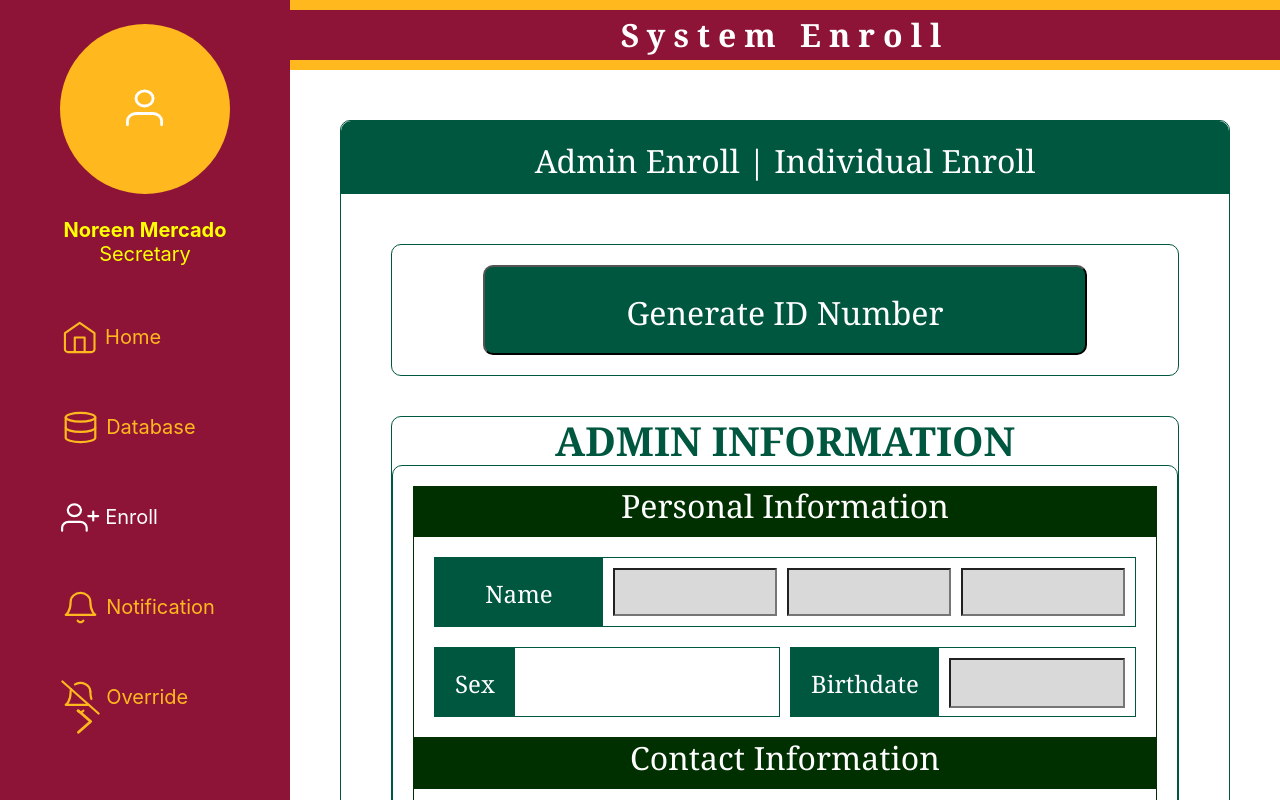
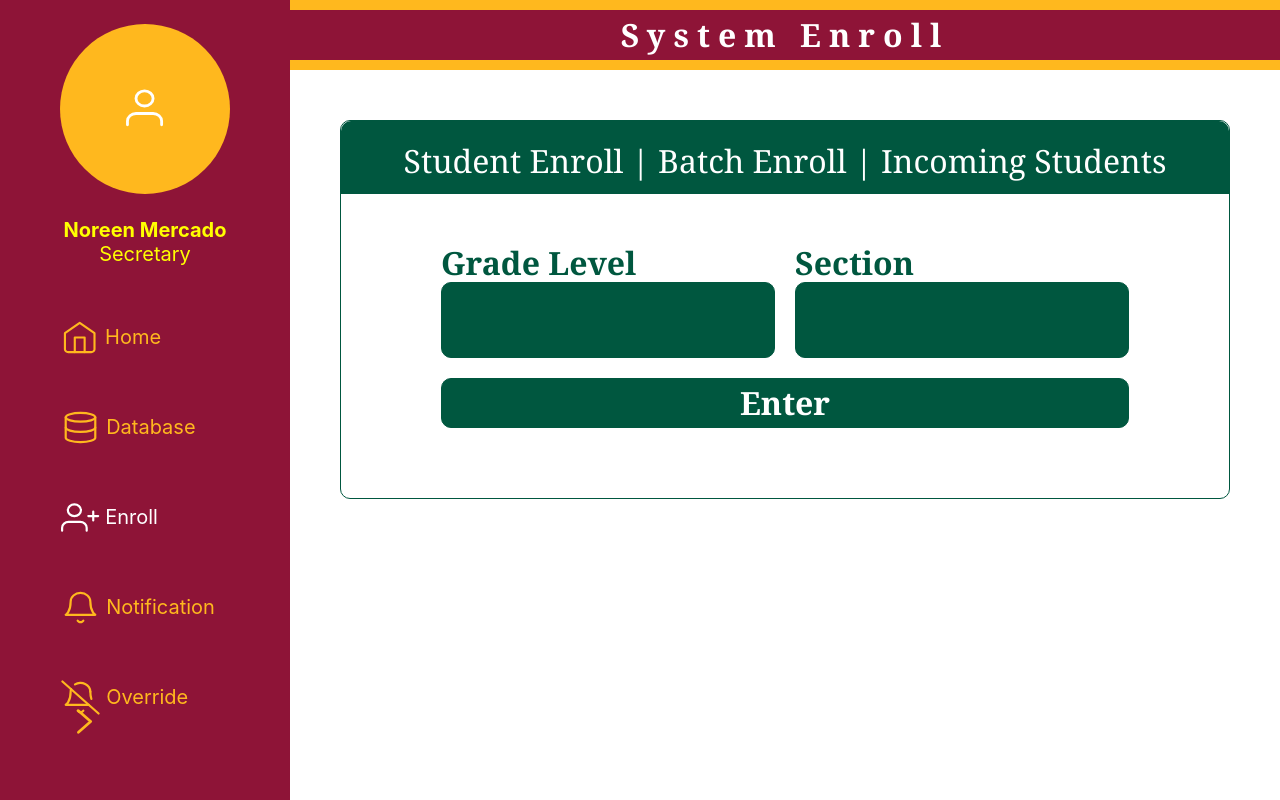
Before and after one commit to Hyper-Devs/Hyper-Devs, a React (Create React App) app in the folder client/: page /enroll in a window 1280 px wide. Shown: the top 800 px of the page. Built offline with nearby package versions, Linux system fonts and the light colour scheme; the HTML template or start-up script is replaced by a standard one; a web font is replaced by a local one.

Commit message:
completed student enroll>>batch enroll>>incoming

```diff
--- /dev/null
+++ b/client/src/Components/Enrollment/Enroll-Batch-Student-Incoming-Box.css
@@ -0,0 +1,133 @@
+*{
+    box-sizing: border-box;
+}
+.enroll-batch-student-incoming-container{
+    /* position: relative; */
+    display: block;
+    align-items: center;
+    flex-direction: row-reverse;
+    width: 100%;
+    height: 100%;
+    padding: 50px;
+}
+.enroll-batch-student-incoming-container .EBS-incoming-container1{
+    width: 100%;
+    height: fit-content;
+    border: 1px solid #00573F;
+    border-radius: 10px;
+    justify-content: center;
+}
+.EBS-incoming-container1 .EBS-incoming-header-container1{
+        width: 100%;
+        height: 72.93px;
+        background: #00573F;
+        border-radius: 10px 10px 0px 0px;
+        text-align: center;
+        font-family: 'Cambria';
+        font-style: normal;
+        font-weight: 400;
+        font-size: 32px;
+        line-height: 80px;
+        color: #FFFFFF;
+}
+.EBS-incoming-container1 .EBS-section{
+    width: 100%;
+    height: fit-content;
+    padding: 50px;
+    justify-content: center;
+    /* gap: 50px; */
+}
+.EBS-section .EBS-selection-section{
+    display: flex;
+    width: 100%;
+    height: fit-content;
+    justify-content: center;
+    gap: 20px;
+    padding-left: 50px;
+    padding-right: 50px;
+}
+.EBS-selection-section .EBS-selection-GL{
+    display: block;
+    width: 100%;
+    height: fit-content;
+    justify-content: baseline;
+    font-family: 'Cambria';
+    font-style: normal;
+    font-weight: 700;
+    font-size: 32px;
+    line-height: 38px;
+    overflow: hidden;
+    white-space: nowrap;
+
+    /* text-align: center; */
+
+    color: #00573F;
+}
+.EBS-selection-GL .EBS-GL-drop{
+    /* position: absolute; */
+    width: 100%;
+    height: 76px;
+
+
+    background: #00573F;
+    border: 1px solid #00573F;
+    border-radius: 10px;
+}
+.EBS-selection-section .EBS-selection-Sec{
+    display: block;
+    width: 100%;
+    height: fit-content;
+    justify-content: baseline;
+    font-family: 'Cambria';
+    font-style: normal;
+    font-weight: 700;
+    font-size: 32px;
+    line-height: 38px;
+
+    /* text-align: center; */
+
+    color: #00573F;
+}
+.EBS-selection-Sec .EBS-Sec-drop{
+    /* position: absolute; */
+    width: 100%;
+    height: 76px;
+
+
+    background: #00573F;
+    border: 1px solid #00573F;
+    border-radius: 10px;
+
+
+    background: #00573F;
+    border: 1px solid #00573F;
+    border-radius: 10px;
+}
+.EBS-section .EBS-enter-bttn{
+    width: 100%;
+    height: fit-content;
+    padding-left: 50px;
+    padding-right: 50px;
+    padding-top: 20px;
+    padding-bottom: 20px;
+}
+.EBS-enter-bttn .EBS-ENTER-button{
+    width: 100%;
+    height: 50px;
+
+    background: #00573F;
+    border: 1px solid #00573F;
+    border-radius: 10px;
+    font-family: 'Cambria';
+    font-style: normal;
+    font-weight: 700;
+    font-size: 32px;
+    line-height: 38px;
+    /* identical to box height */
+
+
+
+    text-align: center;
+
+    color: #FFFFFF;
+}
--- /dev/null
+++ b/client/src/Components/Enrollment/Enroll-Batch-Student-Incoming-Box.jsx
@@ -0,0 +1,27 @@
+import "./Enroll-Batch-Student-Incoming-Box.css";
+import React from "react";
+
+function EnrollBatchStudentIncomingBox(){
+    return(
+        <div className="enroll-batch-student-incoming-container">
+            <div className="EBS-incoming-container1">
+                <div className="EBS-incoming-header-container1">Student Enroll | Batch Enroll | Incoming Students </div>
+                <div className="EBS-section">
+                    <div className="EBS-selection-section">
+                        <div className="EBS-selection-GL"><p>Grade Level</p>
+                            <div className="EBS-GL-drop"></div>
+                        </div>
+                        <div className="EBS-selection-Sec"><p>Section</p>
+                            <div className="EBS-Sec-drop"></div>
+                        </div>
+                    </div>
+                    <div className="EBS-enter-bttn">
+                        <button className="EBS-ENTER-button">Enter</button>
+                    </div>
+                </div>
+            </div>
+        </div>
+
+    )
+}
+export default EnrollBatchStudentIncomingBox
--- a/client/src/Pages/Enrollment/Enrollment.jsx
+++ b/client/src/Pages/Enrollment/Enrollment.jsx
@@ -8,6 +8,8 @@ import EnrollStudentBox from "../../Components/Enrollment/Enroll-Student-Box";
 import EnrollBatchStudentBox from "../../Components/Enrollment/Enroll-Batch-Student-Box";
 import EnrollaStudentBox from "../../Components/Enrollment/Enroll-a-Student-Box";
 import EnrollanAdminBox from "../../Components/Enrollment/Enroll-an-Admin-Box";
+import EnrollBatchStudentIncomingBox from "../../Components/Enrollment/Enroll-Batch-Student-Incoming-Box";
+
 
 function Enrollment(){
     return(
@@ -19,7 +21,8 @@ function Enrollment(){
                     <EnrollStudentBox/>
                     <EnrollBatchStudentBox/> */}
                     {/* <EnrollaStudentBox/> */}
-                    <EnrollanAdminBox/>
+                    {/* <EnrollanAdminBox/> */}
+                    <EnrollBatchStudentIncomingBox/>
                     {/* <Footer/> */}
 
                     </div>
```
